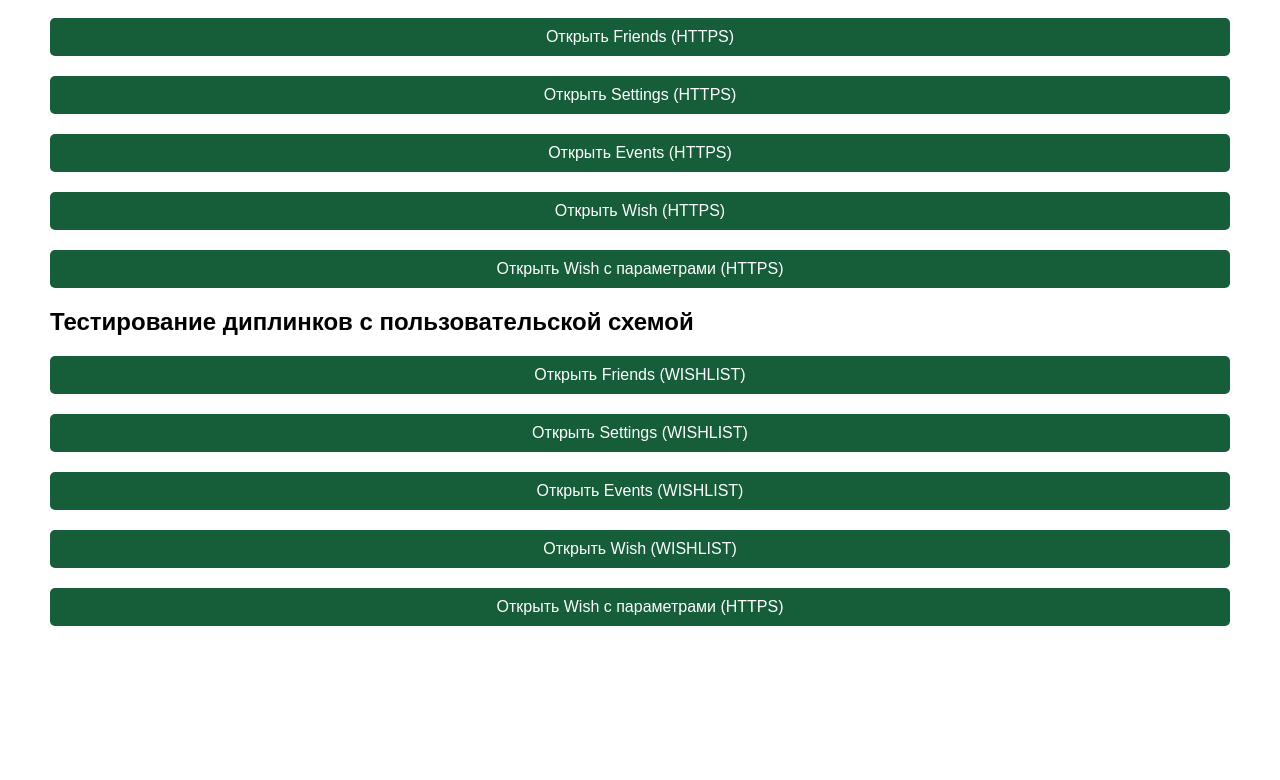
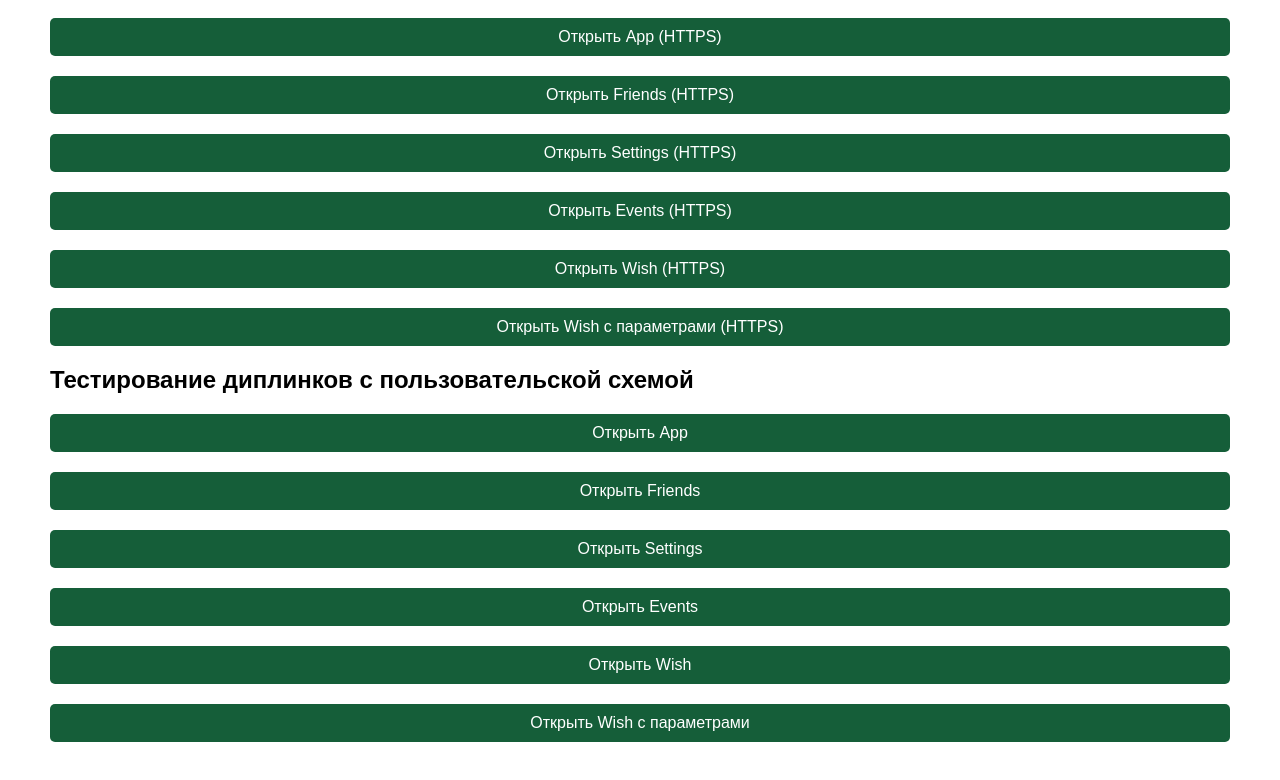
Before and after one commit to alexander-topilskii/yalito, a plain HTML site: page public/test.html in a window 1280 px wide. Shown: the part 90-870 px from the top of the page. Before the commit the page ends 800 px from the top, so only its background shows below. Drawn offline with Linux system fonts and the light colour scheme.

Commit message:
some awesome

```diff
--- a/public/test.html
+++ b/public/test.html
@@ -26,6 +26,7 @@
 </head>
 <body>
     <h1>Тестирование диплинков</h1>
+    <a href="https://yalito.me/app/" class="link-button">Открыть App (HTTPS)</a>
     <a href="https://yalito.me/app/friends/" class="link-button">Открыть Friends (HTTPS)</a>
     <a href="https://yalito.me/app/settings/" class="link-button">Открыть Settings (HTTPS)</a>
     <a href="https://yalito.me/app/events/" class="link-button">Открыть Events (HTTPS)</a>
@@ -34,10 +35,11 @@
 
 
     <h2>Тестирование диплинков с пользовательской схемой</h2>
-     <a href="wishlist://yalito.me/app/friends/" class="link-button">Открыть Friends (WISHLIST)</a>
-    <a href="wishlist://yalito.me/app/settings/" class="link-button">Открыть Settings (WISHLIST)</a>
-    <a href="wishlist://yalito.me/app/events/" class="link-button">Открыть Events (WISHLIST)</a>
-    <a href="wishlist://yalito.me/app/wish/" class="link-button">Открыть Wish (WISHLIST)</a>
-    <a href="wishlist://yalito.me/app/wish/add_wish?wishName=name&wishDescription=description&wishUrl=https%3A%2F%2Fwww.apple.com%2Fmacbook-pro%2F" class="link-button">Открыть Wish с параметрами (HTTPS)</a>
+    <a href="wishlist://yalito.me/app/" class="link-button">Открыть App</a>
+    <a href="wishlist://yalito.me/app/friends/" class="link-button">Открыть Friends</a>
+    <a href="wishlist://yalito.me/app/settings/" class="link-button">Открыть Settings</a>
+    <a href="wishlist://yalito.me/app/events/" class="link-button">Открыть Events</a>
+    <a href="wishlist://yalito.me/app/wish/" class="link-button">Открыть Wish</a>
+    <a href="wishlist://yalito.me/app/wish/add_wish?wishName=name&wishDescription=description&wishUrl=https%3A%2F%2Fwww.apple.com%2Fmacbook-pro%2F" class="link-button">Открыть Wish с параметрами</a>
 </body>
 </html>
```
